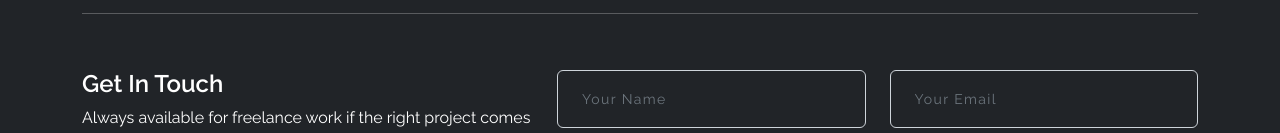
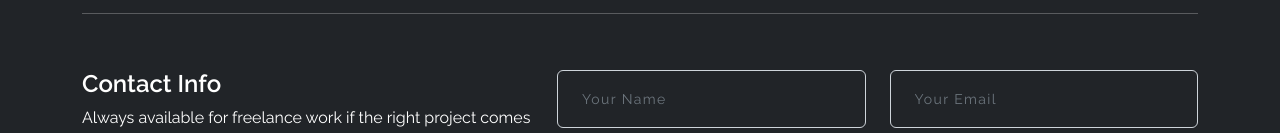
Before and after one commit to shoebabedin/react-portfolio-theme-tempalte, a React (Create React App) app: page /contact in a window 1280 px wide. Shown: the part 475-608 px from the top of the page. Built offline with nearby package versions, Linux system fonts and the light colour scheme.

Commit message:
contant page content update

```diff
--- a/src/pages/Contact.js
+++ b/src/pages/Contact.js
@@ -44,7 +44,7 @@ const Contact = () => {
             </div>
             <div className="col-lg-5">
               <div className="comments">
-                <h5>Get In Touch</h5>
+                <h5>Contact Info</h5>
                 <p>
                   Always available for freelance work if the right project comes
                   along, Feel free to contact me!
```
